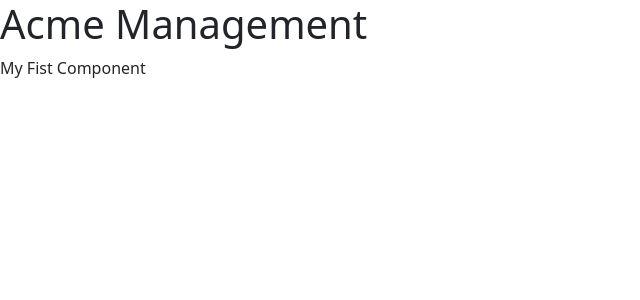
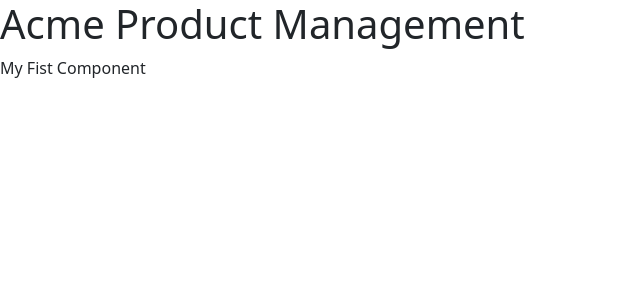
Before and after one commit to jmbohan/Angular, an Angular app in the folder APM/: page / in a window 1280 px wide. Shown: the top 300 px of the page, without its empty margins (0-640 px from the left). Built offline with nearby package versions, Linux system fonts and the light colour scheme.

Commit message:
commented out title in app componenet

```diff
--- a/APM/src/app/app.component.ts
+++ b/APM/src/app/app.component.ts
@@ -8,5 +8,5 @@ import { Component } from "@angular/core";
   </div>`
 })
 export class AppComponent {
-  pageTitle : string = 'Acme Management';
+  pageTitle : string = 'Acme Product Management';
 }
```
Also changed, not shown: 1 other file (tests, documents, lock files or other folders).
